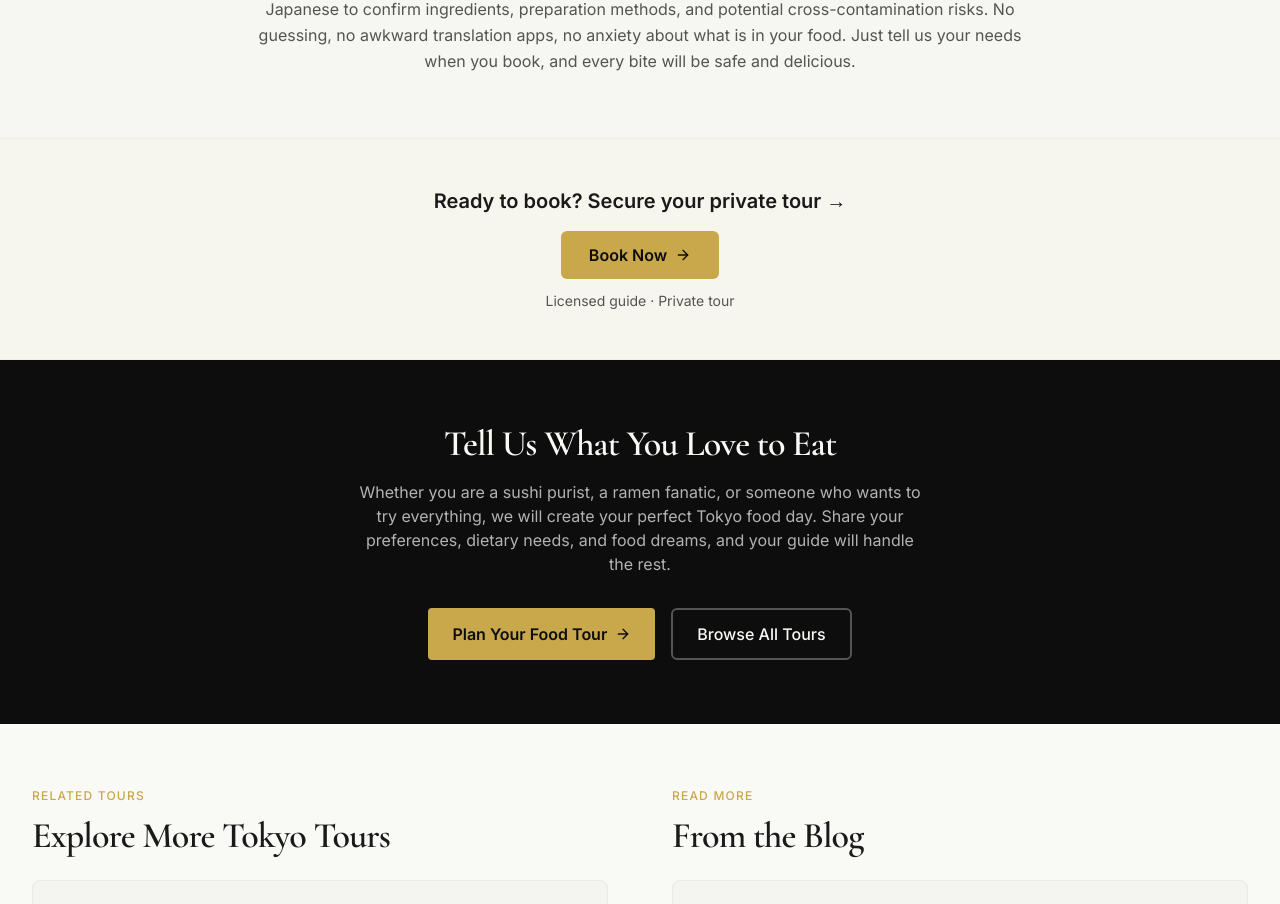
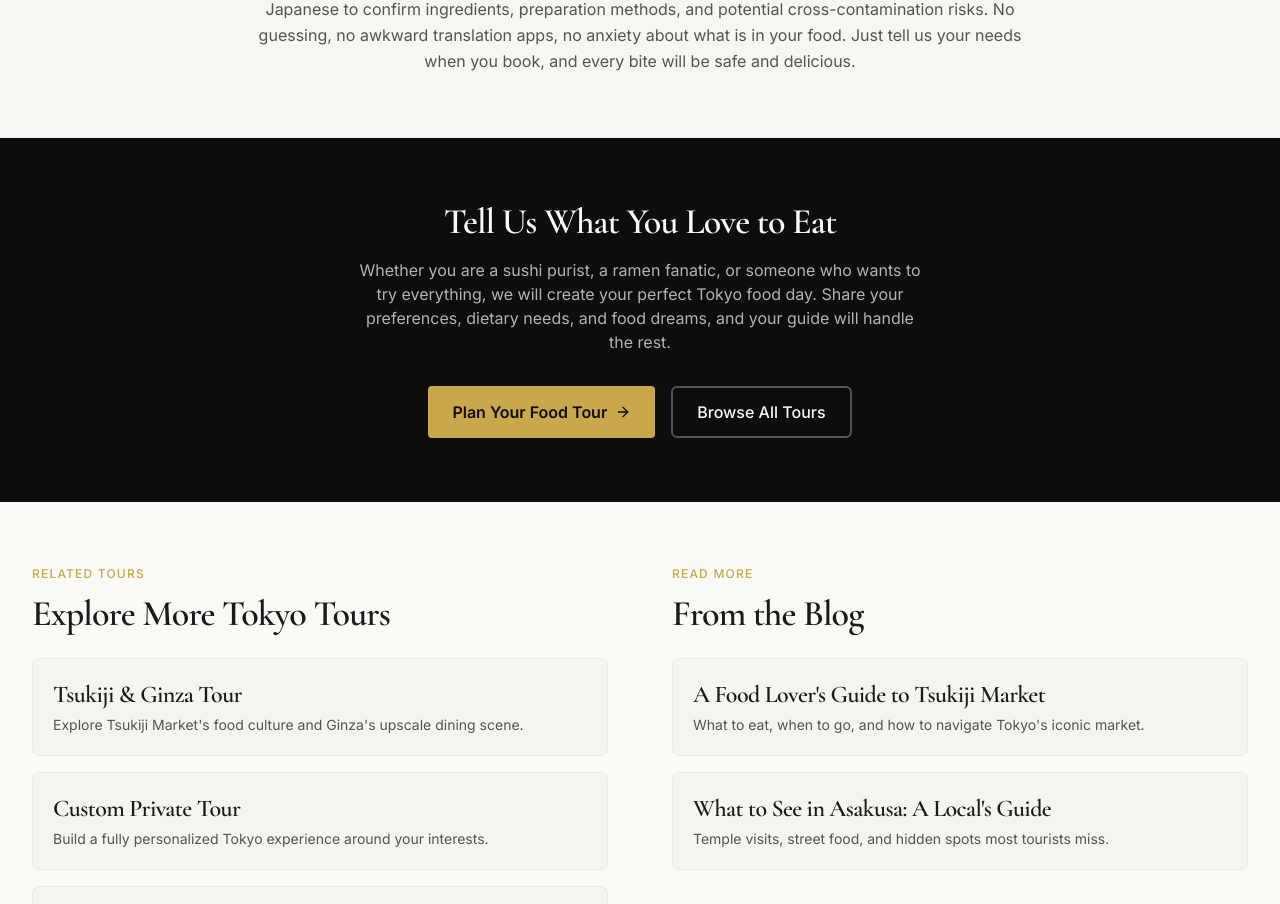
Before and after one commit to mkmanabu122003/private-tour-page-new, a React (Vite) app: page /tours/tokyo-food-tour in a window 1280 px wide. Shown: the part 7416-8320 px from the top of the page. Built offline with nearby package versions, Linux system fonts and the light colour scheme.

Commit message:
fix: remove duplicate CTA sections on Food Tour and Night Tour pages
Co-Authored-By: Claude Opus 4.6 (1M context) <noreply@anthropic.com>

```diff
--- a/src/pages/tours/TokyoFoodTour.tsx
+++ b/src/pages/tours/TokyoFoodTour.tsx
@@ -659,27 +659,6 @@ const TokyoFoodTour = () => {
         </div>
       </section>
 
-      {/* Inline Booking CTA */}
-      <section className="py-12 bg-accent/5 border-y border-accent/10">
-        <div className="container-section text-center">
-          <p className="text-lg sm:text-xl font-semibold text-foreground">
-            Ready to book? Secure your private tour →
-          </p>
-          <Link
-            to="/contact"
-            data-cta="book-now"
-            className="mt-4 inline-flex items-center justify-center px-7 py-3 bg-[#C9A84C] text-[#0D0D0D] font-semibold rounded-md transition-colors duration-200 hover:bg-[#E2C07A]"
-            onClick={() => trackBookNowClick("Book Now")}
-          >
-            Book Now
-            <ArrowRight className="ml-2 w-4 h-4" />
-          </Link>
-          <p className="mt-3 text-sm text-muted-foreground">
-            Licensed guide · Private tour
-          </p>
-        </div>
-      </section>
-
       {/* CTA Section */}
       <section className="py-16 bg-primary text-primary-foreground">
         <div className="container-section text-center">
--- a/src/pages/tours/TokyoNightTour.tsx
+++ b/src/pages/tours/TokyoNightTour.tsx
@@ -319,26 +319,6 @@ const TokyoNightTour = () => {
         </div>
       </section>
 
-      {/* Inline Booking CTA */}
-      <section className="py-12 bg-accent/5 border-y border-accent/10">
-        <div className="container-section text-center">
-          <p className="text-lg sm:text-xl font-semibold text-foreground">
-            Ready to book? Secure your private tour →
-          </p>
-          <Link
-            to="/contact"
-            data-cta="book-now"
-            className="mt-4 inline-flex items-center justify-center px-7 py-3 bg-[#C9A84C] text-[#0D0D0D] font-semibold rounded-md transition-colors duration-200 hover:bg-[#E2C07A]"
-            onClick={() => trackBookNowClick("Book Now")}
-          >
-            Book Now
-          </Link>
-          <p className="mt-3 text-sm text-muted-foreground">
-            Licensed guide · Private tour
-          </p>
-        </div>
-      </section>
-
       {/* CTA Section */}
       <section className="py-16 bg-primary text-primary-foreground">
         <div className="container-section">
```
